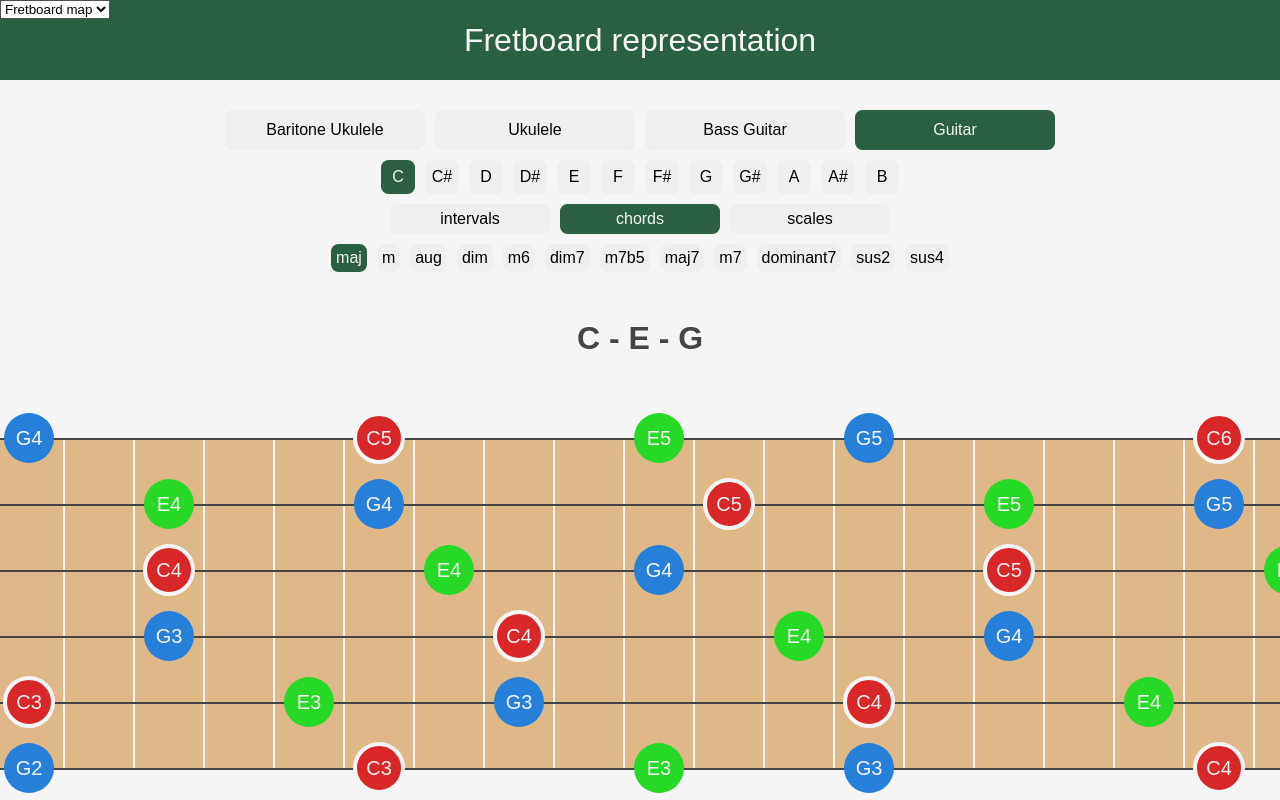
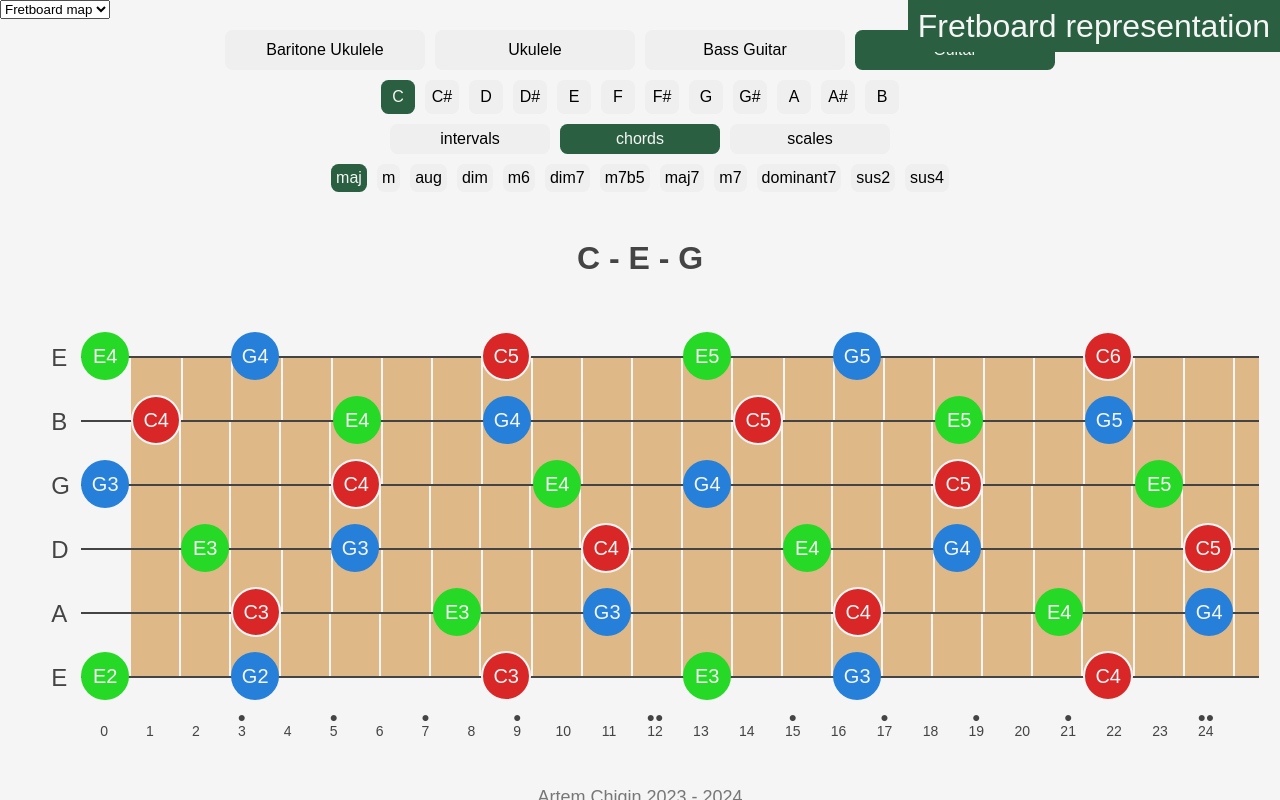
Before and after one commit to artem-chigin/fretboard-map, a React (Create React App) app: page / in a window 1280 px wide. Built offline with nearby package versions, Linux system fonts and the light colour scheme.

Commit message:
changed header and footer

```diff
--- a/public/index.html
+++ b/public/index.html
@@ -24,6 +24,7 @@
       work correctly both with client-side routing and a non-root public URL.
       Learn how to configure a non-root public URL by running `npm run build`.
     -->
+
     <title>Fretboard map</title>
   </head>
   <body>
@@ -35,8 +36,10 @@
         <!-- <div id="root" class="root"></div> -->
       </main>
       <footer>
-        <p>Artem Chigin 2023</p>
-        <a
+        <p class="footer-text">
+          Artem Chigin 2023 - <span class="current-year">%CURRENT_YEAR%</span>
+        </p>
+        <!-- <a
           class="repository-link"
           href="https://github.com/artem-chigin/ukulele_project"
         >
@@ -47,8 +50,12 @@
             width="32"
             height="32"
           />
-        </a>
+        </a> -->
       </footer>
     </div>
   </body>
+  <script>
+    const currentYear = document.querySelector(".current-year");
+    currentYear.textContent = new Date().getFullYear();
+  </script>
 </html>
--- a/src/index.css
+++ b/src/index.css
@@ -32,12 +32,16 @@ body {
 }
 
 header {
-  height: 8rem;
-  display: flex;
-  flex-shrink: 0;
+  /* height: 8rem; */
+  /* display: flex; */
+  position: absolute;
+  right: 0;
+
+  /* flex-shrink: 0;
   justify-content: center;
-  align-items: center;
+  align-items: center; */
   background-color: #2a6041;
+  padding: 1rem;
 }
 
 header h1 {
@@ -51,10 +55,12 @@ footer {
   gap: 4rem;
   justify-content: center;
   align-items: center;
-  background-color: #2a6041;
-  color: whitesmoke;
+  /* background-color: #2a6041; */
+  background-color: whitesmoke;
+  /* color: whitesmoke; */
   font-size: 1.8rem;
-  padding: 2rem 0;
+  color: #777;
+  padding: 1rem 0;
   /* justify-self: flex-end; */
   /* margin: auto 0 0 0; */
 }
@@ -71,7 +77,8 @@ footer {
   justify-content: center;
   align-items: center;
   gap: 1rem;
-  color: whitesmoke;
+  /* color: whitesmoke; */
+  color: #444;
   text-decoration: none;
 }
 
@@ -102,20 +109,19 @@ footer {
 }
 
 .instrument-container {
-  /* margin: auto 0; */
-  display: flex;
-  justify-content: center;
+  /* max-width: 94%; */
+  margin: 0 4%;
 }
 
 .fretboard {
-  /* display: flex;
-  flex-direction: column;
-  align-items: center; */
-  /* margin-bottom: 8rem; */
+  max-width: 100%;
 }
 
 .string {
+  max-width: 100%;
   display: flex;
+  flex-grow: 1;
+  /* flex-shrink: 1; */
   background-color: burlywood;
   border-bottom: solid 0.2rem;
 }
@@ -145,11 +151,12 @@ footer {
 }
 
 .fretNumContainer {
-  width: 7rem;
+  width: 6.6rem;
 
   font-size: 1.4rem;
   display: inline-block;
   text-align: center;
+  flex-grow: 1;
 }
 
 .fretNumbers {
@@ -157,6 +164,7 @@ footer {
   justify-content: flex-end;
   margin-top: 3.2rem;
   align-items: end;
+  padding-left: 3rem;
 }
 
 .note,
@@ -171,32 +179,34 @@ footer {
 }
 
 .note {
-  width: 5rem;
-  height: 5rem;
+  width: 4.8rem;
+  height: 4.8rem;
   border-radius: 50%;
 }
 
 .root-note {
-  width: 5.2rem;
-  height: 5.2rem;
+  width: 5rem;
+  height: 5rem;
   border-radius: 50%;
-  border: solid 0.4rem;
+  border: solid 0.2rem;
 }
 
 .noteContainer {
+  flex-grow: 1;
   display: flex;
   justify-content: center;
   align-items: center;
   box-sizing: border-box;
   /* min-width: 3.2vw; */
-  width: 7rem;
-  height: 6.4rem;
+  width: 6.6rem;
+  height: 6.2rem;
   border-right: solid whitesmoke 2px;
 }
 
 .string-container {
   display: flex;
   align-items: end;
+  gap: 1rem;
 }
 
 .open-string {
@@ -204,7 +214,8 @@ footer {
   position: relative;
   top: 1.2rem;
   font-size: 2.4rem;
-  width: 4rem;
+  width: 2rem;
+  flex-shrink: 0;
 }
 
 .mobile-ui {
```
